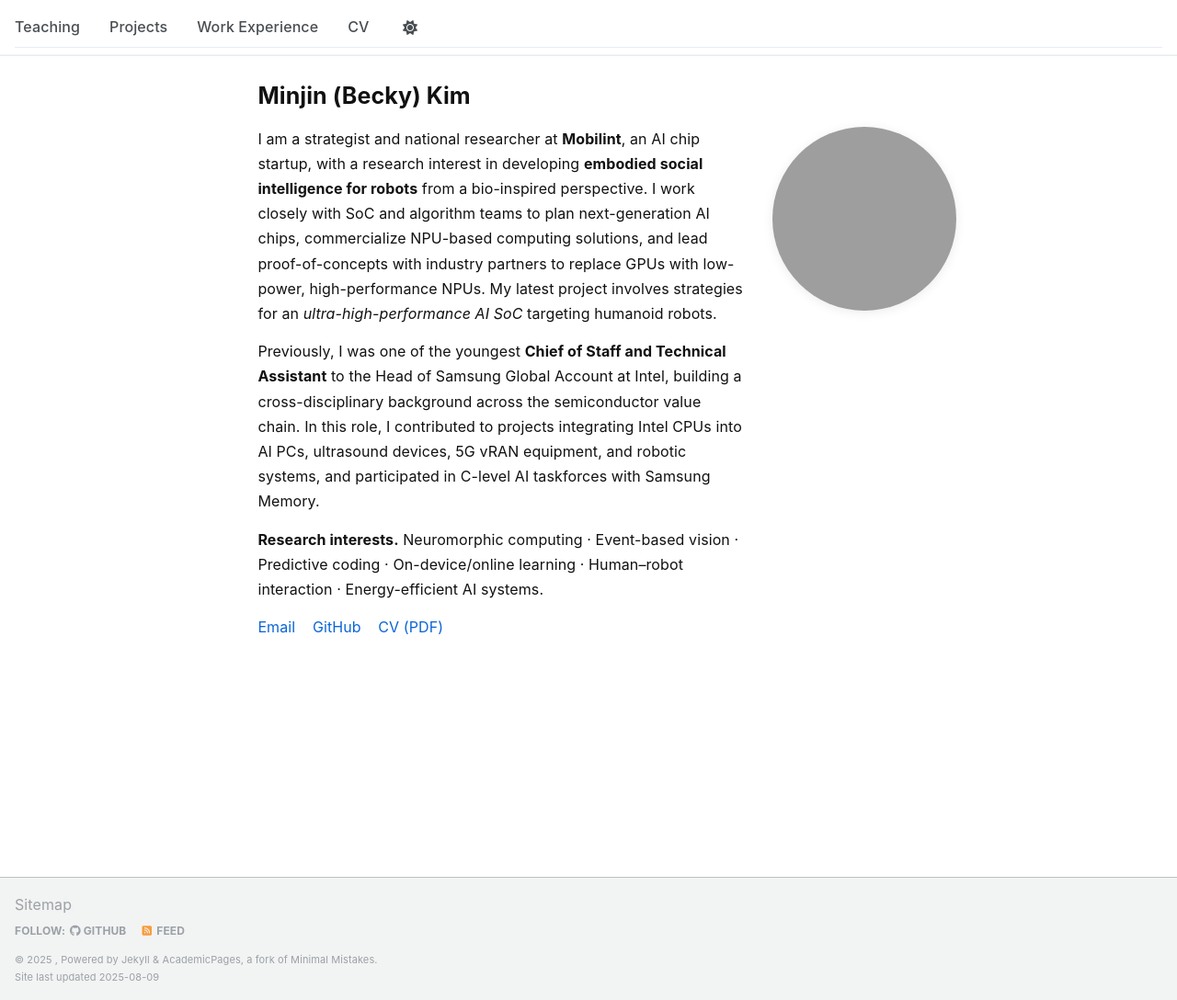
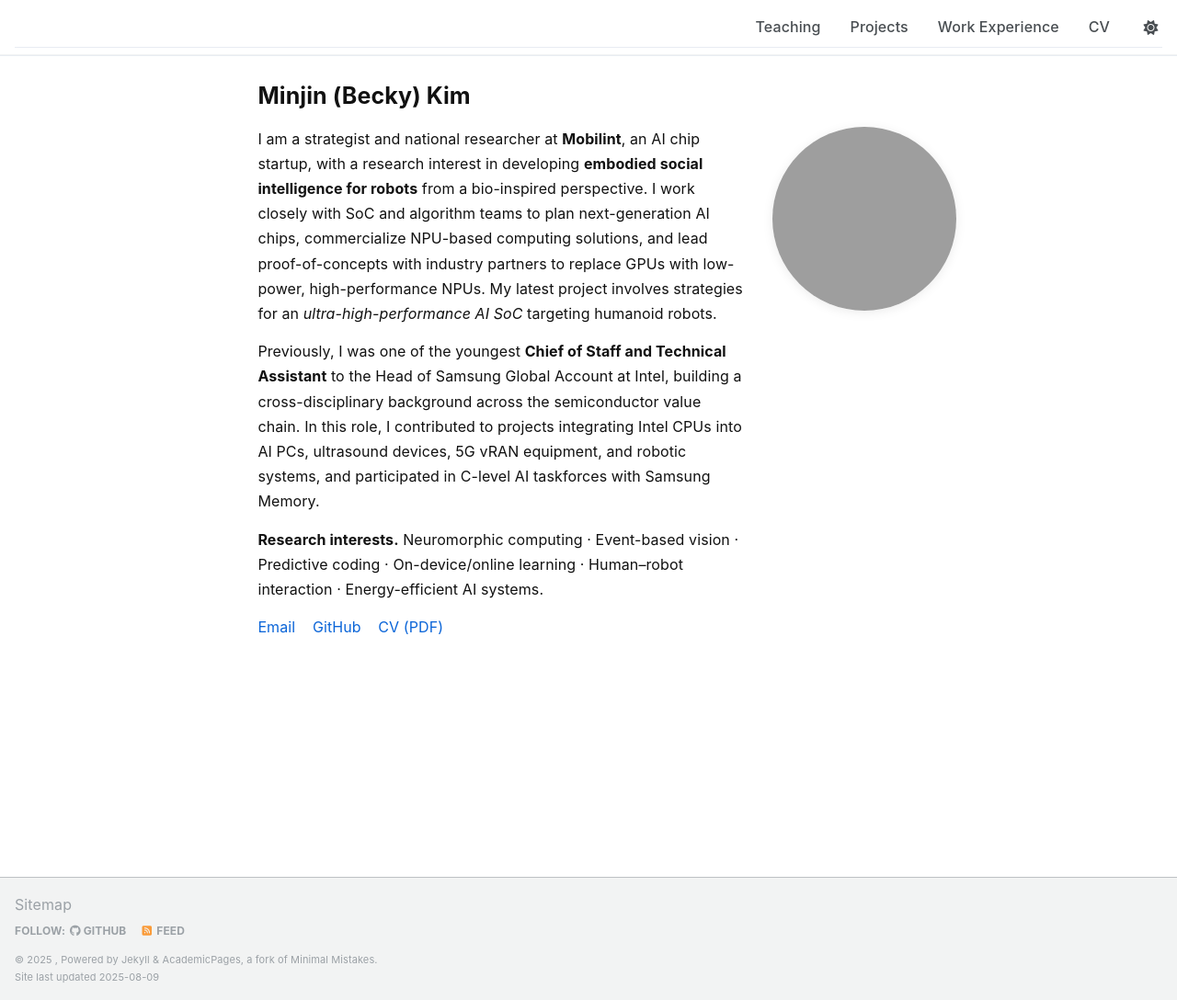
Before and after one commit to becky930/becky930.github.io, a Jekyll site: the page built from _pages/about.md, in a window 1280 px wide and 1088 px high. Shown: the whole window at 92% size. Built offline with Jekyll 4.4.1, drawn with Linux system fonts in a browser that asks for light colours; some web fonts are replaced; a script that is not in the unit is left out; grey boxes are pictures that could not be loaded.

Commit message:
Update custom.css
오른쪽으로 정렬

```diff
--- a/assets/css/custom.css
+++ b/assets/css/custom.css
@@ -90,3 +90,8 @@ hr{ border: 0; border-top: 1px solid var(--border); margin: 18px 0; }
   .hero .photo img{ width: 128px; height: 128px; }
   .page__content h1{ font-size: 1.6rem; }
 }
+
+/* 메뉴를 오른쪽으로 정렬 */
+.greedy-nav .visible-links {
+  margin-left: auto;
+}
```
